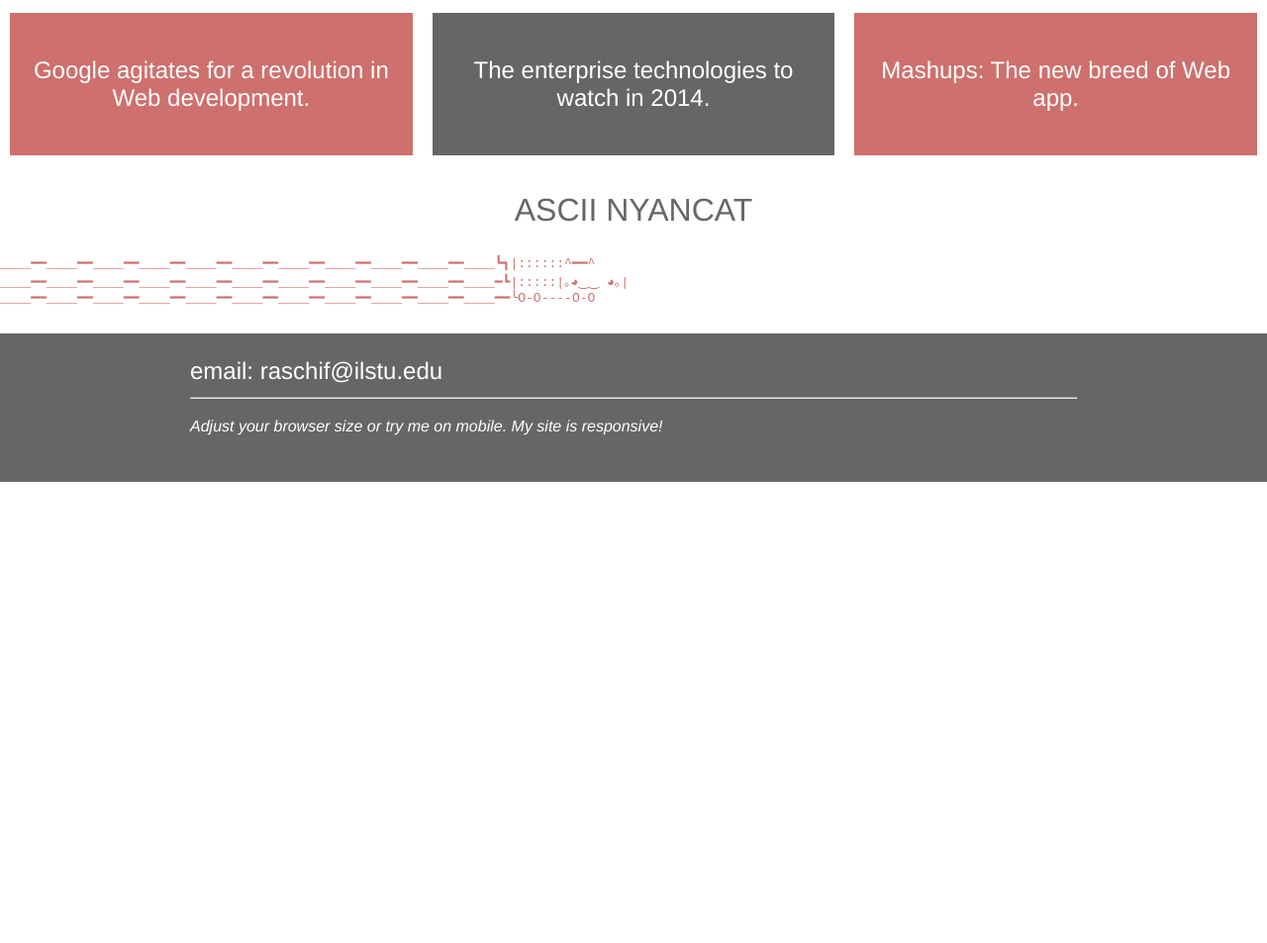
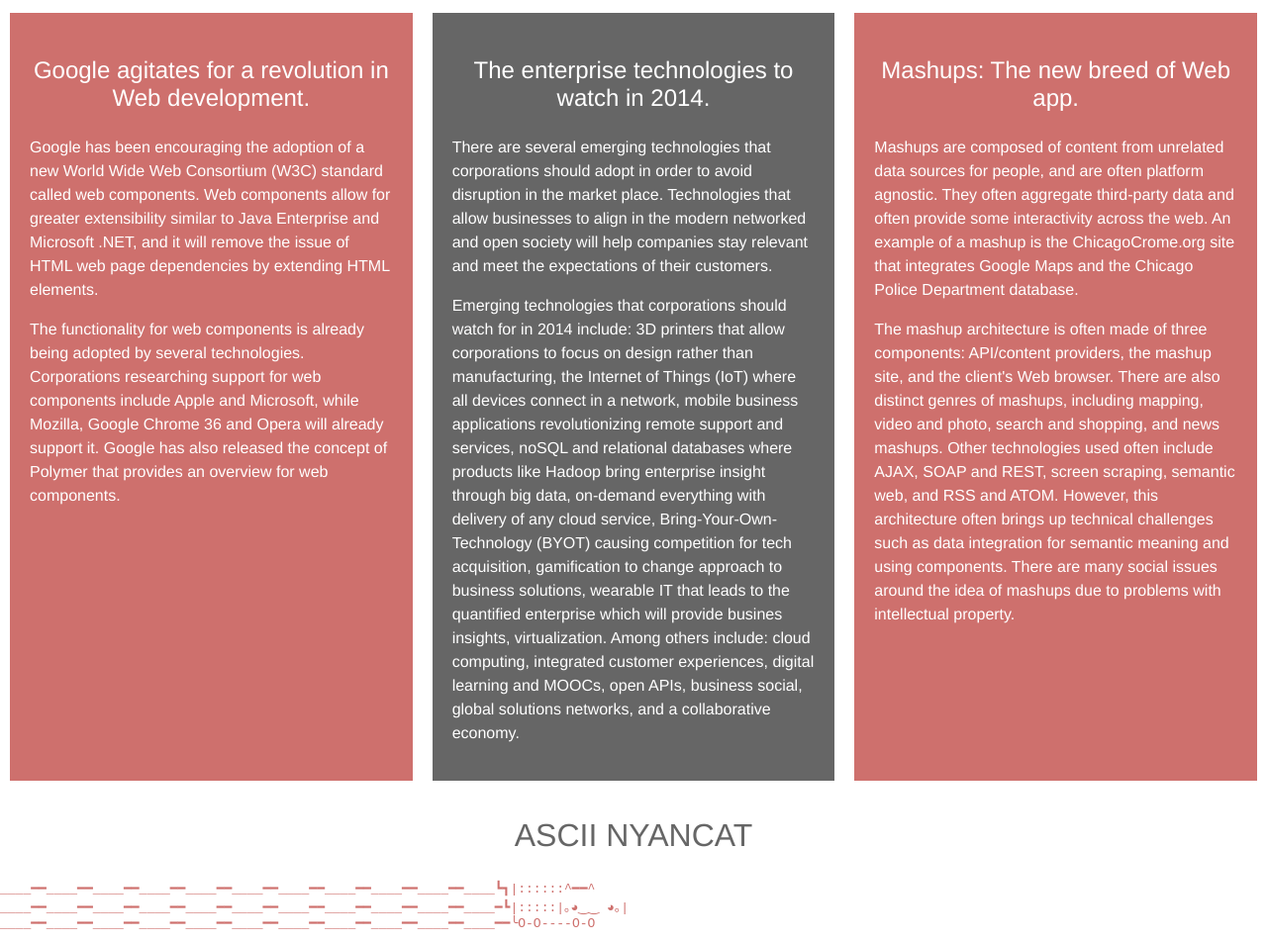
Before and after one commit to schifano/it353, a plain HTML site: page lab1/index.htm in a window 1280 px wide. Shown: the part 1626-2579 px from the top of the page at 99% size. Before the commit the page ends 2113 px from the top, so only its background shows below. Drawn offline with Linux system fonts and the light colour scheme.

Commit message:
Fill summary content

```diff
--- a/lab1/index.htm
+++ b/lab1/index.htm
@@ -98,14 +98,21 @@
 <div class="row">
 	<div class="col33 color-green">
 		<h3><a href="http://www.computerworld.com/article/2491409/app-development/google-agitates-for-a-revolution-in-web-development.html">Google agitates for a revolution in Web development.</a></h3>
+		<p>Google has been encouraging the adoption of a new World Wide Web Consortium (W3C) standard called web components. Web components allow for greater extensibility similar to Java Enterprise and Microsoft .NET, and it will remove the issue of HTML web page dependencies by extending HTML elements.</p>
+
+		<p>The functionality for web components is already being adopted by several technologies. Corporations researching support for web components include Apple and Microsoft, while Mozilla, Google Chrome 36 and Opera will already support it. Google has also released the concept of Polymer that provides an overview for web components.</p>
 	</div>
 	<div class="col33 color-purple">
 		<h3><a href="http://www.zdnet.com/the-enterprise-technologies-to-watch-in-2014-7000026899/">The enterprise technologies to watch in 2014.</a></h3>
-		<p></p>
+		<p>There are several emerging technologies that corporations should adopt in order to avoid disruption in the market place. Technologies that allow businesses to align in the modern networked and open society will help companies stay relevant and meet the expectations of their customers.</p>
+
+		<p>Emerging technologies that corporations should watch for in 2014 include: 3D printers that allow corporations to focus on design rather than manufacturing, the Internet of Things (IoT) where all devices connect in a network, mobile business applications revolutionizing remote support and services, noSQL and relational databases where products like Hadoop bring enterprise insight through big data, on-demand everything with delivery of any cloud service, Bring-Your-Own-Technology (BYOT) causing competition for tech acquisition, gamification to change approach to business solutions, wearable IT that leads to the quantified enterprise which will provide busines insights, virtualization. Among others include: cloud computing, integrated customer experiences, digital learning and MOOCs, open APIs, business social, global solutions networks, and a collaborative economy.</p>
 	</div>
 	<div class="col33 color-green">
 		<h3><a href="http://www.ibm.com/developerworks/xml/library/x-mashups/index.html">Mashups: The new breed of Web app.</a></h3>
-		<p></p>
+		<p>Mashups are composed of content from unrelated data sources for people, and are often platform agnostic. They often aggregate third-party data and often provide some interactivity across the web. An example of a mashup is the ChicagoCrome.org site that integrates Google Maps and the Chicago Police Department database.</p>
+
+		<p>The mashup architecture is often made of three components: API/content providers, the mashup site, and the client's Web browser. There are also distinct genres of mashups, including mapping, video and photo, search and shopping, and news mashups. Other technologies used often include AJAX, SOAP and REST, screen scraping, semantic web, and RSS and ATOM. However, this architecture often brings up technical challenges such as data integration for semantic meaning and using components. There are many social issues around the idea of mashups due to problems with intellectual property.</p>
 	</div>
 </div>
 
```
